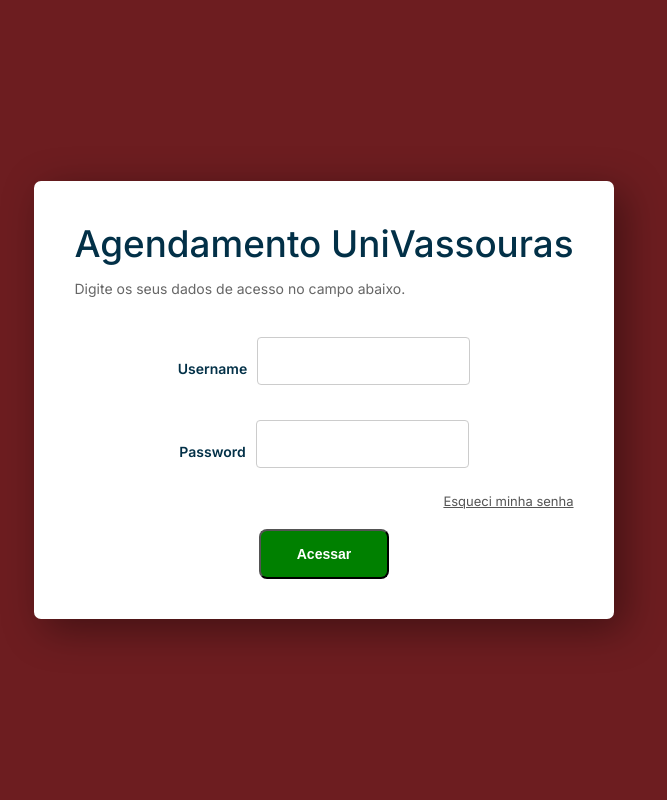
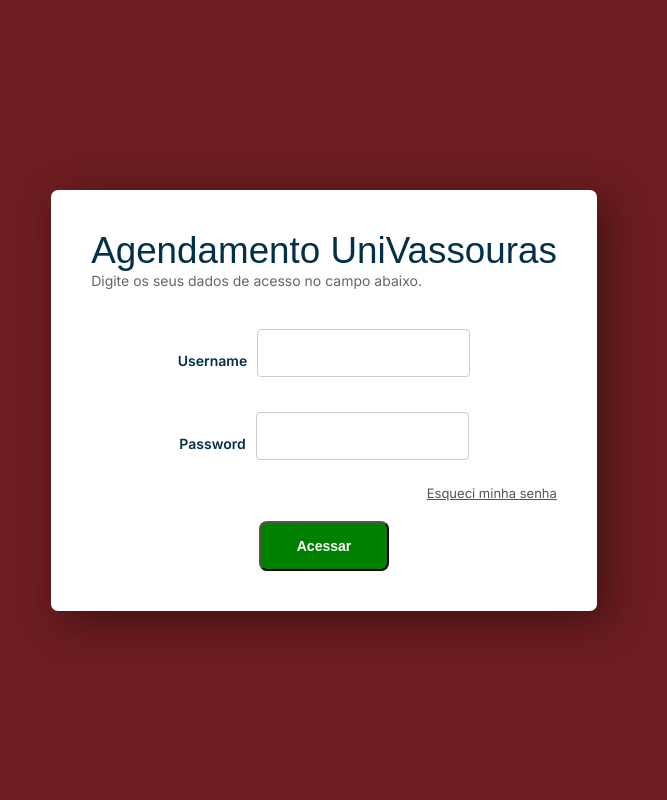
Before and after one commit to ziansouzab/Agendamento-Lab-UniVassouras, a Django app: page / in a window 1280 px wide. Shown: the whole page, without its empty margins (316-983 px from the left). Run offline with Django 3.2, Linux system fonts and the light colour scheme.

Commit message:
front-end

```diff
--- a/agenda_univassouras/agenda/static/css/styles.css
+++ b/agenda_univassouras/agenda/static/css/styles.css
@@ -1,4 +1,27 @@
 @import url('https://fonts.googleapis.com/css2?family=Inter:wght@100;200;300;400;500;600;700;800;900&display=swap');
+
+
+* {
+    padding: 0;
+    margin: 0;
+    box-sizing: border-box;
+}
+
+:root {
+    --color-primary: rgb(100, 25, 25);
+    --color-primary-hover: #380f0f;
+    --color-primary-dark: #13141f;
+    --color-primary-light: #d4ecfa;
+
+    --color-white: #fff;
+
+    --color-gray: #f9f9f9;
+
+    --font-primary: sans-serif;
+
+    --spacing-medium: 3rem;
+}
+
 
 body {
     font-family: 'Inter', sans-serif;
@@ -121,3 +144,56 @@ body {
     align-items: center;
     justify-content: center;
 }
+
+
+h1,
+h2,
+h3 {
+    font-family: var(--font-primary);
+}
+
+.container {
+    max-width: 144rem;
+    margin: 0 auto;
+    padding: var(--spacing-medium);
+
+}
+
+.main-header-container {
+    background: var(--color-primary);
+    display: flex;
+    flex-wrap: wrap;
+    align-items: center;
+    gap: 500px;
+
+}
+
+.main-logo {
+    font-size: 4rem;
+    color: var(--color-white);
+    text-decoration: none;
+    display: flex;
+    flex-flow: row nowrap;
+    align-items: center;
+    justify-content: center;
+    width: fit-content;
+    margin: 0 auto;
+}
+
+.logo {
+    width: 300px;
+    height: 150px;
+}
+
+.main-logo-icon {
+    margin-right: 1.5rem;
+
+}
+
+.logout {
+    display: flex;
+    align-items: center;
+    justify-content: center;
+    color: var(--color-white);
+    width: 100px;
+}
--- a/agenda_univassouras/agenda/templates/agenda/pages/agenda.html
+++ b/agenda_univassouras/agenda/templates/agenda/pages/agenda.html
@@ -1 +1 @@
-<h1>Hellor World</h1>
+{% extends 'agenda/pages/base.html' %}
```
Also changed, not shown: agenda_univassouras/agenda/templates/agenda/pages/base.html (added, +16 -0 lines), agenda_univassouras/agenda/templates/agenda/partials/header.html (added, +14 -0 lines), agenda_univassouras/agenda/static/img/logo-univassouras.jpg (added).
